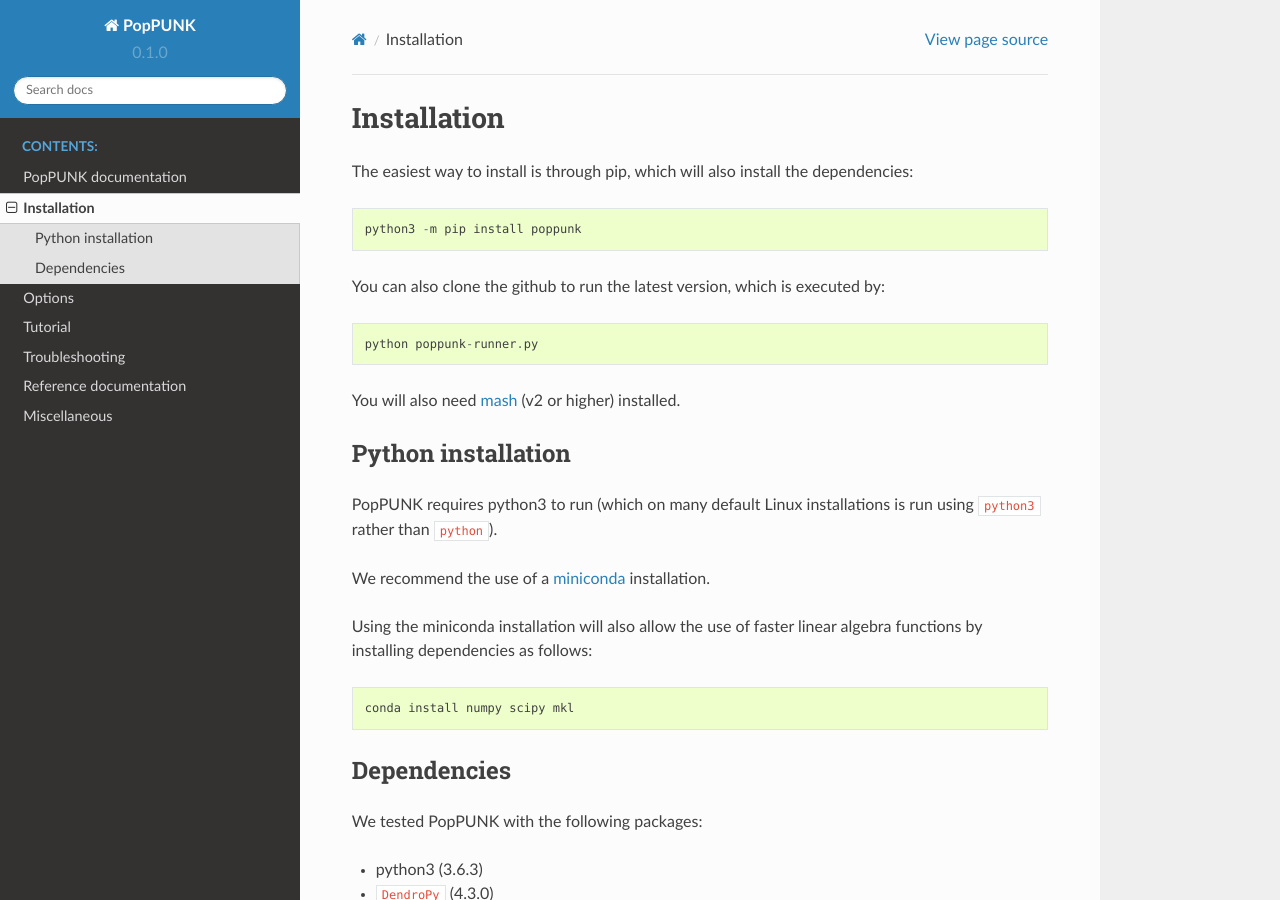
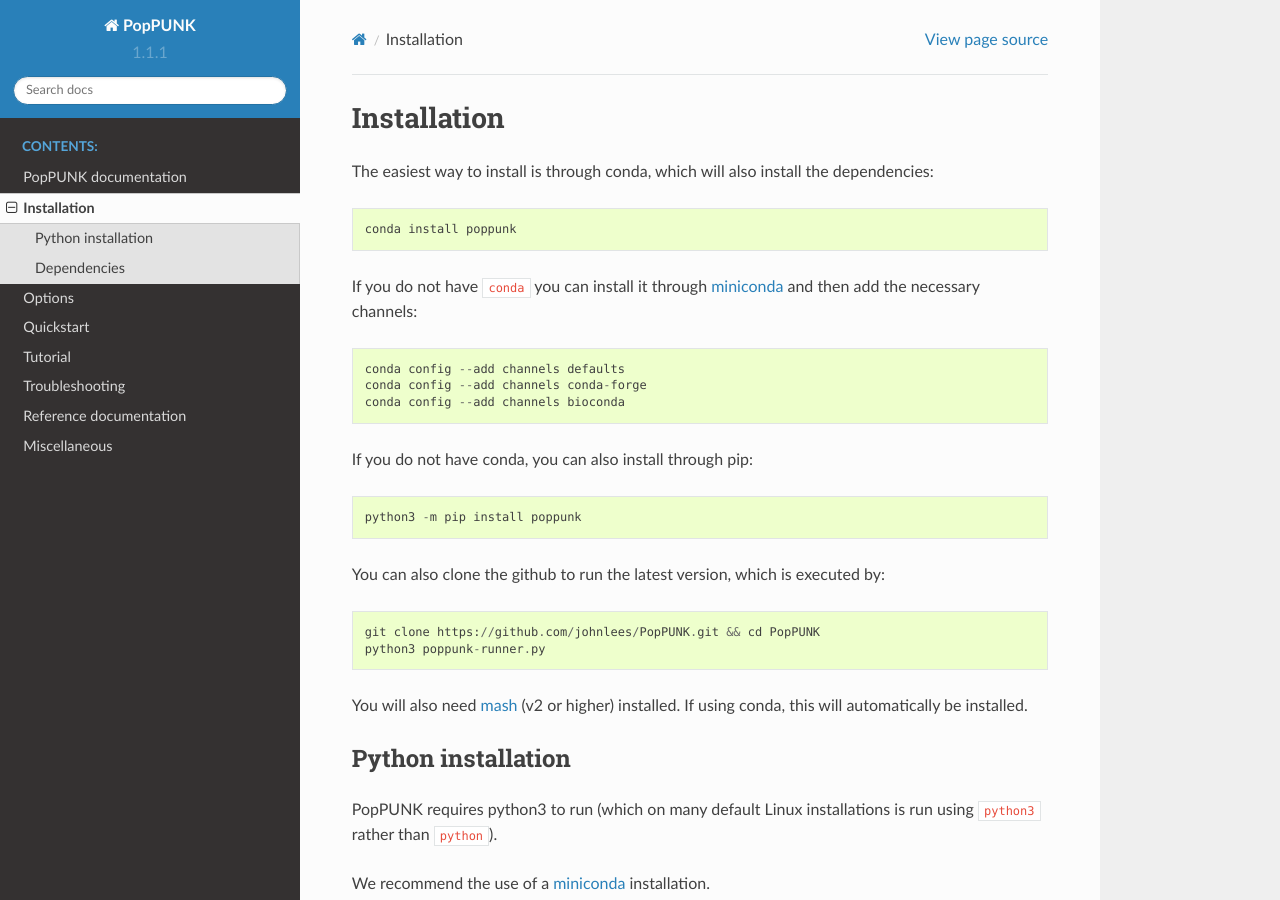
Before and after one commit to bacpop/PopPUNK, a Sphinx documentation site: the page built from docs/installation.rst, in a window 1280 px wide and 900 px high. Built offline with Sphinx 7.4.7 and the Read the Docs theme 2.0.0, drawn with Linux system fonts in a browser that asks for light colours.

```diff
--- a/docs/conf.py
+++ b/docs/conf.py
@@ -57,9 +57,9 @@ author = 'John Lees and Nicholas Croucher'
 # built documents.
 #
 # The short X.Y version.
-version = '0.1.0'
+version = '1.1.1'
 # The full version, including alpha/beta/rc tags.
-release = '0.1.0'
+release = '1.1.1'
 
 # The language for content autogenerated by Sphinx. Refer to documentation
 # for a list of supported languages.
--- a/docs/installation.rst
+++ b/docs/installation.rst
@@ -1,17 +1,30 @@
 Installation
 ============
 
-The easiest way to install is through pip, which will also install the
+The easiest way to install is through conda, which will also install the
 dependencies::
 
-   python3 -m pip install poppunk
+    conda install poppunk
+
+If you do not have ``conda`` you can install it through
+`miniconda <https://conda.io/miniconda.html>`_ and then add the necessary
+channels::
+
+    conda config --add channels defaults
+    conda config --add channels conda-forge
+    conda config --add channels bioconda
+
+If you do not have conda, you can also install through pip::
+
+    python3 -m pip install poppunk
 
 You can also clone the github to run the latest version, which is executed by::
 
-   python poppunk-runner.py
+    git clone https://github.com/johnlees/PopPUNK.git && cd PopPUNK
+    python3 poppunk-runner.py
 
 You will also need `mash <http://mash.readthedocs.io/en/latest/>`__ (v2 or higher)
-installed.
+installed. If using conda, this will automatically be installed.
 
 Python installation
 -------------------
@@ -21,11 +34,6 @@ run using ``python3`` rather than ``python``).
 
 We recommend the use of a `miniconda <https://conda.io/miniconda.html>`__
 installation.
-
-Using the miniconda installation will also allow the use of faster linear
-algebra functions by installing dependencies as follows::
-
-   conda install numpy scipy mkl
 
 Dependencies
 ------------
--- a/setup.py
+++ b/setup.py
@@ -45,7 +45,7 @@ setup(
         'License :: OSI Approved :: Apache Software License',
         'Programming Language :: Python :: 3.6',
     ],
-    python_requires='>3.6.0',
+    python_requires='>=3.6.0',
     keywords='bacteria genomics population-genetics k-mer',
     packages=['PopPUNK'],
     entry_points={
```
Also changed, not shown: README.md (+21 -7 lines), docs/index.rst (+7 -2 lines), docs/quickstart.rst (added, +225 -0 lines), docs/lm_GMM_K2.png (added), docs/lm_GMM_K4.png (added), docs/lm_dbscan.png (added), docs/lm_distance_dist.png (added), docs/lm_fit.png (added), docs/lm_microreact.png (added).
